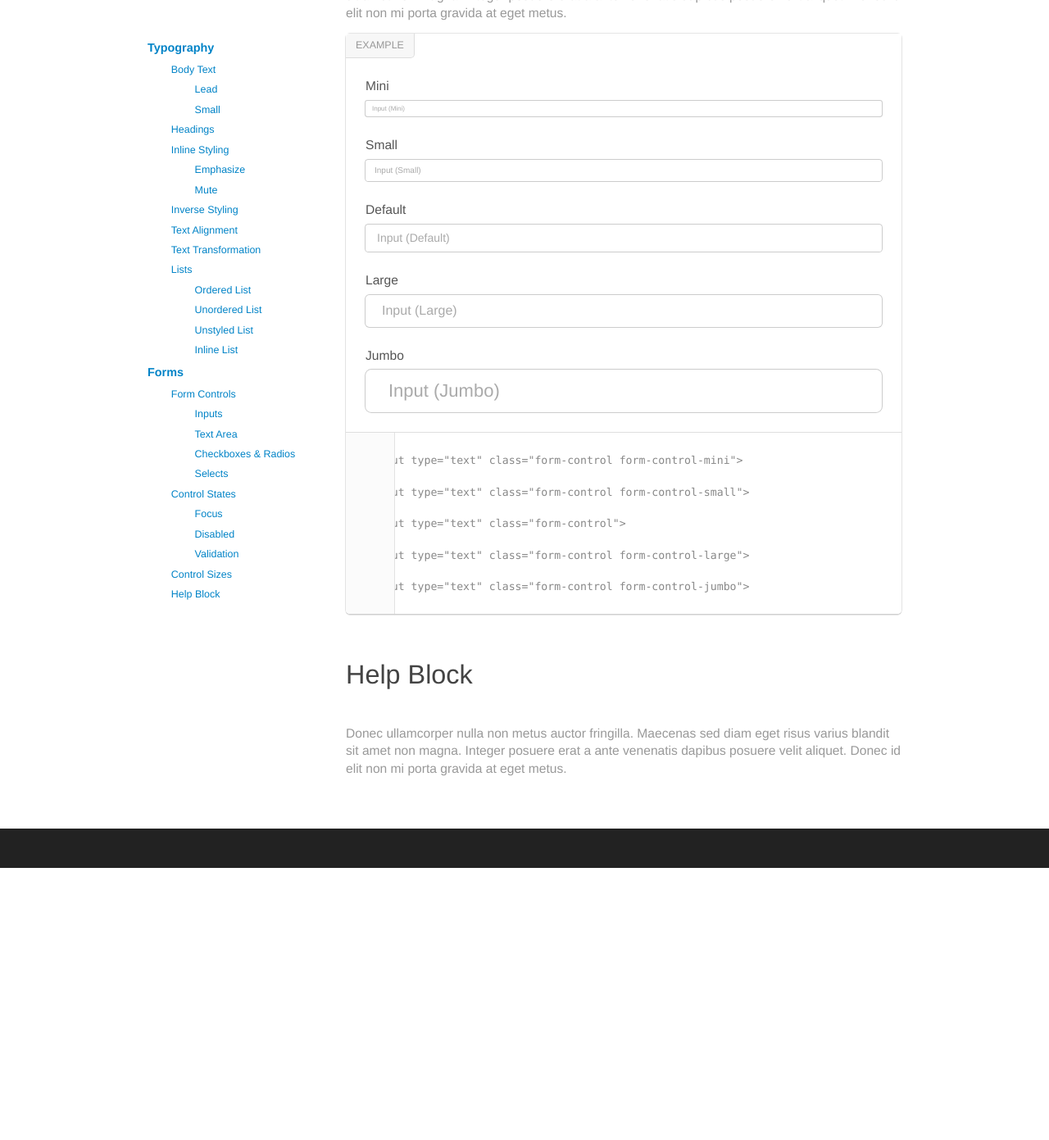
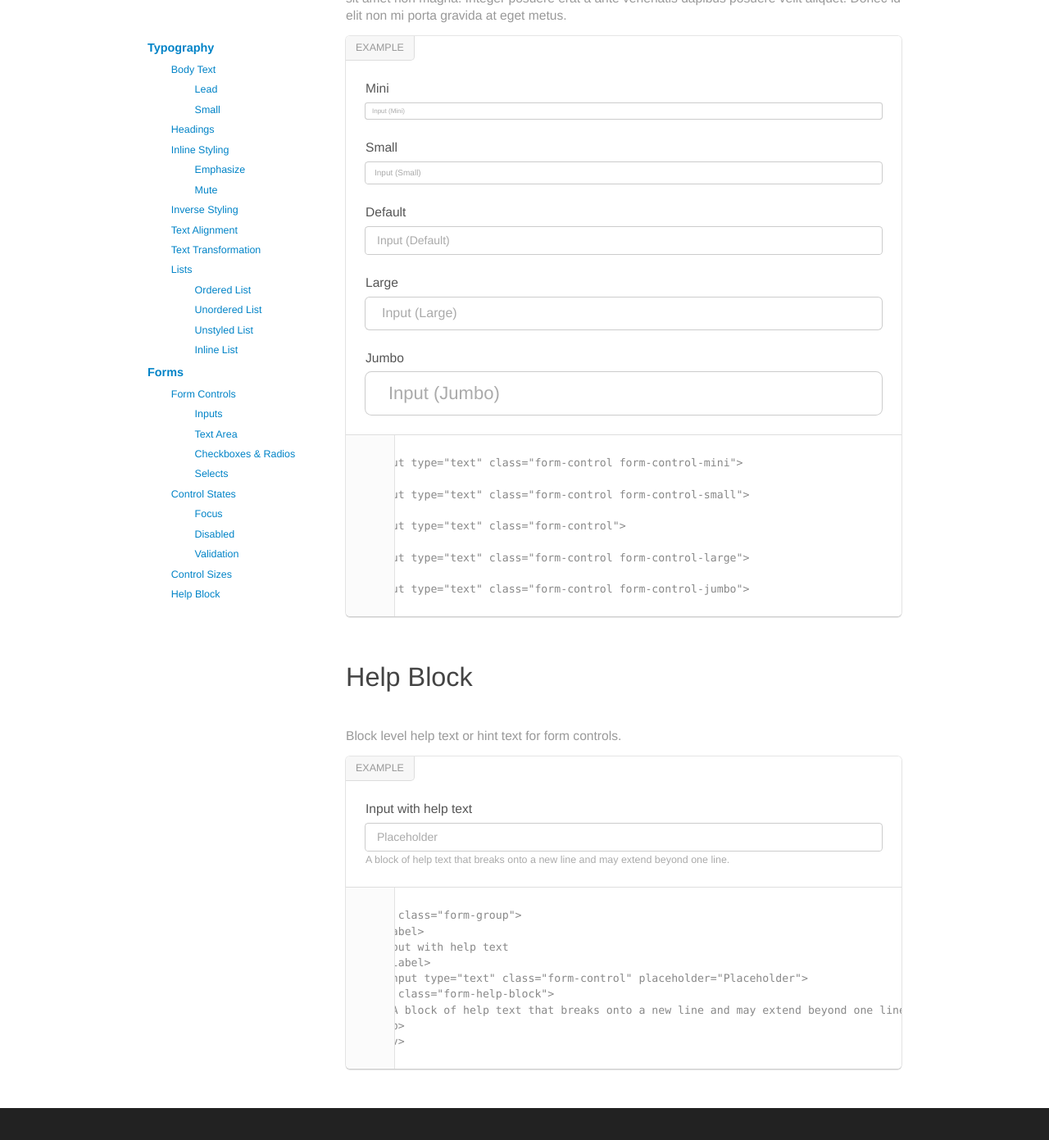
Before and after one commit to ashenden/canvas, a Jekyll site: the page built from index.html, in a window 1280 px wide and 1400 px high, scrolled down 16068 px. Shown: the top 1391 px of the window at 82% size. Built offline with Jekyll 4.4.1, drawn with Linux system fonts in a browser that asks for light colours; nearby versions of some CDN libraries; before the commit the page ends 17127 px from its top, so only the background shows below that.

Commit message:
Help text

```diff
--- a/_includes/components/buttons-dropdowns.html
+++ b/_includes/components/buttons-dropdowns.html
@@ -38,7 +38,7 @@ BEGIN: Button Dropdowns
     BEGIN: Example
     ================================================== -->
 
-    <div class="example-block">
+    <div class="example-block example-block-overflow">
 
       <div class="example-block-content">
 
@@ -157,7 +157,7 @@ BEGIN: Button Dropdowns
     BEGIN: Example
     ================================================== -->
 
-    <div class="example-block">
+    <div class="example-block example-block-overflow">
 
       <div class="example-block-content">
 
@@ -494,7 +494,7 @@ BEGIN: Button Dropdowns
     BEGIN: Example
     ================================================== -->
 
-    <div class="example-block">
+    <div class="example-block example-block-overflow">
 
       <div class="example-block-content">
 
--- a/_includes/styling/forms-help-block.html
+++ b/_includes/styling/forms-help-block.html
@@ -12,9 +12,66 @@ BEGIN: Form Help Block
 
   <p>
 
-    Donec ullamcorper nulla non metus auctor fringilla. Maecenas sed diam eget risus varius blandit sit amet non magna. Integer posuere erat a ante venenatis dapibus posuere velit aliquet. Donec id elit non mi porta gravida at eget metus.
+    Block level help text or hint text for form controls.
 
   </p>
+
+  <!-- =================================================
+  BEGIN: Example
+  ================================================== -->
+
+  <div class="example-block">
+
+    <div class="example-block-content">
+
+      <form class="form flush-bottom">
+
+        <div class="form-group flush-bottom">
+
+          <label>
+
+            Input with help text
+
+          </label>
+
+          <input type="text" class="form-control" placeholder="Placeholder">
+
+          <p class="form-help-block">
+
+            A block of help text that breaks onto a new line and may extend beyond one line.
+
+          </p>
+
+        </div>
+
+      </form>
+
+    </div>
+
+    <div class="example-block-footer example-block-footer-codeblock">
+
+<pre class="prettyprint linenums flush-bottom">
+&lt;div class="form-group"&gt;
+  &lt;label&gt;
+  Input with help text
+  &lt;/label&gt;
+  &lt;input type="text" class="form-control" placeholder="Placeholder"&gt;
+  &lt;p class="form-help-block"&gt;
+    A block of help text that breaks onto a new line and may extend beyond one line.
+  &lt;/p&gt;
+&lt;/div&gt;
+</pre>
+
+    </div>
+
+  </div>
+
+  <!-- =================================================
+  END: Example
+  ================================================== -->
+
+
+
 
 </section>
 
```
Also changed, not shown: _includes/styling/forms-controls-states.html (+8 -0 lines), css/components/example-block.less (+11 -1 lines), css/styles.css.
